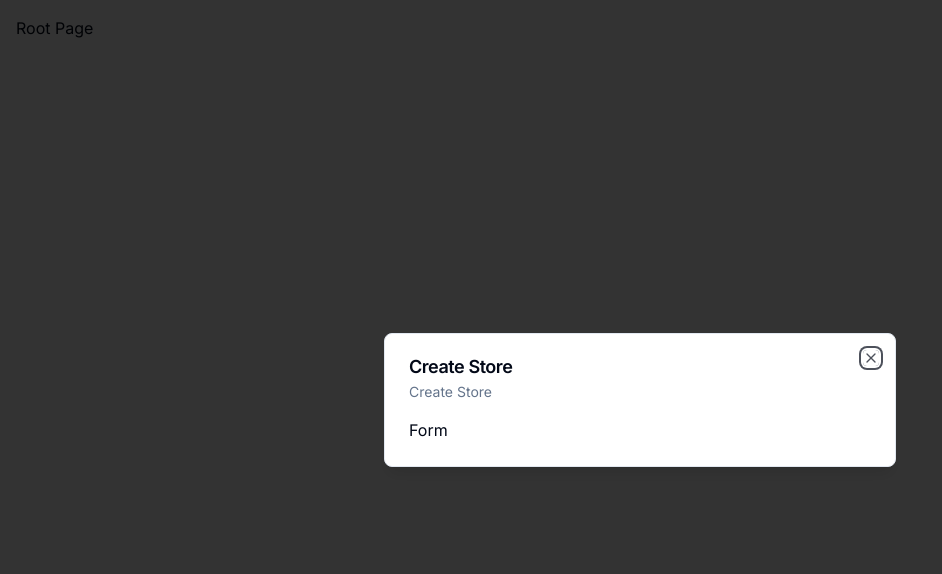
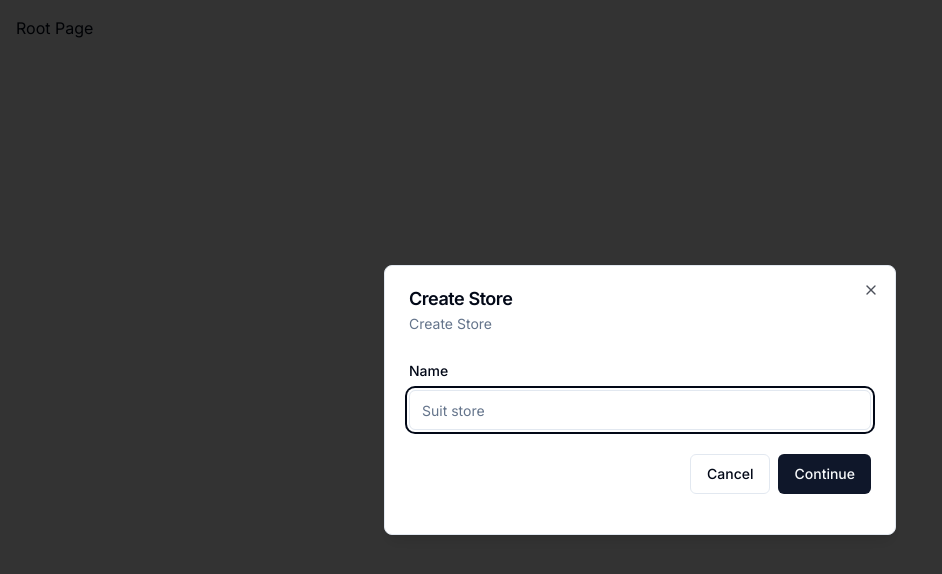
Before and after one commit to Kshitijkumar16/Fashion-Store, a Next.js app: page / in a window 1280 px wide. Shown: the top 574 px of the page, without its empty margins (0-942 px from the left). Built offline with nearby package versions, Linux system fonts and the light colour scheme.

Commit message:
Connected PlanetScale

```diff
--- a/app/(root)/page.tsx
+++ b/app/(root)/page.tsx
@@ -1,7 +1,7 @@
 "use client";
-import { Modal } from "@/components/ui/model";
+import { useEffect } from "react";
+
 import { useStoreModal } from "@/hooks/use-store-modal";
-import { useEffect } from "react";
 
 const SetupPage = () => {
 	const onOpen = useStoreModal((state) => state.onOpen);
--- /dev/null
+++ b/app/api/stores/route.ts
@@ -0,0 +1,31 @@
+import prismadb from "@/lib/prismadb";
+import { auth } from "@clerk/nextjs";
+import { NextResponse } from "next/server";
+
+export async function POST(req: Request) {
+	try {
+		const { userId } = auth();
+
+		const body = await req.json();
+		const { name } = body;
+
+		if (!userId) {
+			const status = 401;
+			return new NextResponse("Unauthorized", { status });
+		}
+
+		if (!name) {
+			const status = 400;
+			return new NextResponse("Name is required", { status });
+		}
+
+		const store = await prismadb.store.create({ data: { name, userId } });
+
+		return NextResponse.json(store);
+		//
+	} catch (error) {
+		console.log("[STORE_POST]", error);
+		const status = 500;
+		return new NextResponse("Internal error", { status });
+	}
+}
--- a/app/layout.tsx
+++ b/app/layout.tsx
@@ -19,7 +19,7 @@
 	return (
 		<ClerkProvider>
 			<html lang='en'>
-				<body className={inter.className}>
+				<body className={inter.className} >
 					<ModalProvider />
 					{children}
 				</body>
--- a/components/modals/StoreModal.tsx
+++ b/components/modals/StoreModal.tsx
@@ -1,10 +1,37 @@
 "use client";
+
+import * as z from "zod";
+import { useForm } from "react-hook-form";
+import { zodResolver } from "@hookform/resolvers/zod";
 
 import { useStoreModal } from "@/hooks/use-store-modal";
 import { Modal } from "../ui/model";
+import {
+	Form,
+	FormControl,
+	FormField,
+	FormItem,
+	FormLabel,
+	FormMessage,
+} from "../ui/form";
+import { Input } from "../ui/input";
+import { Button } from "../ui/button";
+import { formSchema } from "@/lib/validations/storeModalForm";
 
 export const StoreModal = () => {
 	const StoreModal = useStoreModal();
+
+	const form = useForm<z.infer<typeof formSchema>>({
+		resolver: zodResolver(formSchema),
+		defaultValues: {
+			name: "",
+		},
+	});
+
+	const onSubmit = async (values: z.infer<typeof formSchema>) => {
+		// create store
+	};
+
 	return (
 		<Modal
 			title='Create Store'
@@ -12,7 +39,39 @@
 			isOpen={StoreModal.isOpen}
 			onClose={StoreModal.onClose}
 		>
-			Form
+			<div>
+				<div className='space-y-4 py-2 pb-4'>
+					<Form {...form}>
+						<form onSubmit={form.handleSubmit(onSubmit)}>
+							<FormField
+								control={form.control}
+								name='name'
+								render={({ field }) => (
+									<FormItem>
+										<FormLabel>Name</FormLabel>
+										<FormControl>
+											<Input
+												placeholder='Suit store'
+												{...field}
+											/>
+										</FormControl>
+										<FormMessage />
+									</FormItem>
+								)}
+							/>
+							<div className='pt-6 space-x-2 flex items-center justify-end w-full'>
+								<Button
+									variant='outline'
+									onClick={StoreModal.onClose}
+								>
+									Cancel
+								</Button>
+								<Button type='submit'>Continue</Button>
+							</div>
+						</form>
+					</Form>
+				</div>
+			</div>
 		</Modal>
 	);
 };
--- /dev/null
+++ b/components/ui/form.tsx
@@ -0,0 +1,176 @@
+import * as React from "react"
+import * as LabelPrimitive from "@radix-ui/react-label"
+import { Slot } from "@radix-ui/react-slot"
+import {
+  Controller,
+  ControllerProps,
+  FieldPath,
+  FieldValues,
+  FormProvider,
+  useFormContext,
+} from "react-hook-form"
+
+import { cn } from "@/lib/utils"
+import { Label } from "@/components/ui/label"
+
+const Form = FormProvider
+
+type FormFieldContextValue<
+  TFieldValues extends FieldValues = FieldValues,
+  TName extends FieldPath<TFieldValues> = FieldPath<TFieldValues>
+> = {
+  name: TName
+}
+
+const FormFieldContext = React.createContext<FormFieldContextValue>(
+  {} as FormFieldContextValue
+)
+
+const FormField = <
+  TFieldValues extends FieldValues = FieldValues,
+  TName extends FieldPath<TFieldValues> = FieldPath<TFieldValues>
+>({
+  ...props
+}: ControllerProps<TFieldValues, TName>) => {
+  return (
+    <FormFieldContext.Provider value={{ name: props.name }}>
+      <Controller {...props} />
+    </FormFieldContext.Provider>
+  )
+}
+
+const useFormField = () => {
+  const fieldContext = React.useContext(FormFieldContext)
+  const itemContext = React.useContext(FormItemContext)
+  const { getFieldState, formState } = useFormContext()
+
+  const fieldState = getFieldState(fieldContext.name, formState)
+
+  if (!fieldContext) {
+    throw new Error("useFormField should be used within <FormField>")
+  }
+
+  const { id } = itemContext
+
+  return {
+    id,
+    name: fieldContext.name,
+    formItemId: `${id}-form-item`,
+    formDescriptionId: `${id}-form-item-description`,
+    formMessageId: `${id}-form-item-message`,
+    ...fieldState,
+  }
+}
+
+type FormItemContextValue = {
+  id: string
+}
+
+const FormItemContext = React.createContext<FormItemContextValue>(
+  {} as FormItemContextValue
+)
+
+const FormItem = React.forwardRef<
+  HTMLDivElement,
+  React.HTMLAttributes<HTMLDivElement>
+>(({ className, ...props }, ref) => {
+  const id = React.useId()
+
+  return (
+    <FormItemContext.Provider value={{ id }}>
+      <div ref={ref} className={cn("space-y-2", className)} {...props} />
+    </FormItemContext.Provider>
+  )
+})
+FormItem.displayName = "FormItem"
+
+const FormLabel = React.forwardRef<
+  React.ElementRef<typeof LabelPrimitive.Root>,
+  React.ComponentPropsWithoutRef<typeof LabelPrimitive.Root>
+>(({ className, ...props }, ref) => {
+  const { error, formItemId } = useFormField()
+
+  return (
+    <Label
+      ref={ref}
+      className={cn(error && "text-destructive", className)}
+      htmlFor={formItemId}
+      {...props}
+    />
+  )
+})
+FormLabel.displayName = "FormLabel"
+
+const FormControl = React.forwardRef<
+  React.ElementRef<typeof Slot>,
+  React.ComponentPropsWithoutRef<typeof Slot>
+>(({ ...props }, ref) => {
+  const { error, formItemId, formDescriptionId, formMessageId } = useFormField()
+
+  return (
+    <Slot
+      ref={ref}
+      id={formItemId}
+      aria-describedby={
+        !error
+          ? `${formDescriptionId}`
+          : `${formDescriptionId} ${formMessageId}`
+      }
+      aria-invalid={!!error}
+      {...props}
+    />
+  )
+})
+FormControl.displayName = "FormControl"
+
+const FormDescription = React.forwardRef<
+  HTMLParagraphElement,
+  React.HTMLAttributes<HTMLParagraphElement>
+>(({ className, ...props }, ref) => {
+  const { formDescriptionId } = useFormField()
+
+  return (
+    <p
+      ref={ref}
+      id={formDescriptionId}
+      className={cn("text-sm text-muted-foreground", className)}
+      {...props}
+    />
+  )
+})
+FormDescription.displayName = "FormDescription"
+
+const FormMessage = React.forwardRef<
+  HTMLParagraphElement,
+  React.HTMLAttributes<HTMLParagraphElement>
+>(({ className, children, ...props }, ref) => {
+  const { error, formMessageId } = useFormField()
+  const body = error ? String(error?.message) : children
+
+  if (!body) {
+    return null
+  }
+
+  return (
+    <p
+      ref={ref}
+      id={formMessageId}
+      className={cn("text-sm font-medium text-destructive", className)}
+      {...props}
+    >
+      {body}
+    </p>
+  )
+})
+FormMessage.displayName = "FormMessage"
+
+export {
+  useFormField,
+  Form,
+  FormItem,
+  FormLabel,
+  FormControl,
+  FormDescription,
+  FormMessage,
+  FormField,
+}
--- /dev/null
+++ b/components/ui/input.tsx
@@ -0,0 +1,25 @@
+import * as React from "react"
+
+import { cn } from "@/lib/utils"
+
+export interface InputProps
+  extends React.InputHTMLAttributes<HTMLInputElement> {}
+
+const Input = React.forwardRef<HTMLInputElement, InputProps>(
+  ({ className, type, ...props }, ref) => {
+    return (
+      <input
+        type={type}
+        className={cn(
+          "flex h-10 w-full rounded-md border border-input bg-background px-3 py-2 text-sm ring-offset-background file:border-0 file:bg-transparent file:text-sm file:font-medium placeholder:text-muted-foreground focus-visible:outline-none focus-visible:ring-2 focus-visible:ring-ring focus-visible:ring-offset-2 disabled:cursor-not-allowed disabled:opacity-50",
+          className
+        )}
+        ref={ref}
+        {...props}
+      />
+    )
+  }
+)
+Input.displayName = "Input"
+
+export { Input }
--- /dev/null
+++ b/components/ui/label.tsx
@@ -0,0 +1,26 @@
+"use client"
+
+import * as React from "react"
+import * as LabelPrimitive from "@radix-ui/react-label"
+import { cva, type VariantProps } from "class-variance-authority"
+
+import { cn } from "@/lib/utils"
+
+const labelVariants = cva(
+  "text-sm font-medium leading-none peer-disabled:cursor-not-allowed peer-disabled:opacity-70"
+)
+
+const Label = React.forwardRef<
+  React.ElementRef<typeof LabelPrimitive.Root>,
+  React.ComponentPropsWithoutRef<typeof LabelPrimitive.Root> &
+    VariantProps<typeof labelVariants>
+>(({ className, ...props }, ref) => (
+  <LabelPrimitive.Root
+    ref={ref}
+    className={cn(labelVariants(), className)}
+    {...props}
+  />
+))
+Label.displayName = LabelPrimitive.Root.displayName
+
+export { Label }
--- /dev/null
+++ b/lib/prismadb.ts
@@ -0,0 +1,11 @@
+import { PrismaClient } from "@prisma/client";
+
+declare global {
+	var prisma: PrismaClient | undefined;
+}
+
+const prismadb = globalThis.prisma || new PrismaClient();
+
+if (process.env.NODE_ENV !== "production") globalThis.prisma = prismadb;
+
+export default prismadb;
--- /dev/null
+++ b/lib/validations/storeModalForm.ts
@@ -0,0 +1,5 @@
+import * as z from "zod";
+
+export const formSchema = z.object({
+	name: z.string().min(1, { message: "Required" }),
+});
--- a/package.json
+++ b/package.json
@@ -10,7 +10,10 @@
   },
   "dependencies": {
     "@clerk/nextjs": "^4.29.5",
+    "@hookform/resolvers": "^3.3.4",
+    "@prisma/client": "^5.8.1",
     "@radix-ui/react-dialog": "^1.0.5",
+    "@radix-ui/react-label": "^2.0.2",
     "@radix-ui/react-slot": "^1.0.2",
     "class-variance-authority": "^0.7.0",
     "clsx": "^2.1.0",
@@ -18,8 +21,10 @@
     "next": "14.1.0",
     "react": "^18",
     "react-dom": "^18",
+    "react-hook-form": "^7.49.3",
     "tailwind-merge": "^2.2.1",
     "tailwindcss-animate": "^1.0.7",
+    "zod": "^3.22.4",
     "zustand": "^4.5.0"
   },
   "devDependencies": {
@@ -28,6 +33,7 @@
     "@types/react-dom": "^18",
     "autoprefixer": "^10.0.1",
     "postcss": "^8",
+    "prisma": "^5.8.1",
     "tailwindcss": "^3.3.0",
     "typescript": "^5"
   }
```
Also changed, not shown: 2 other files (tests, documents, lock files or other folders).
